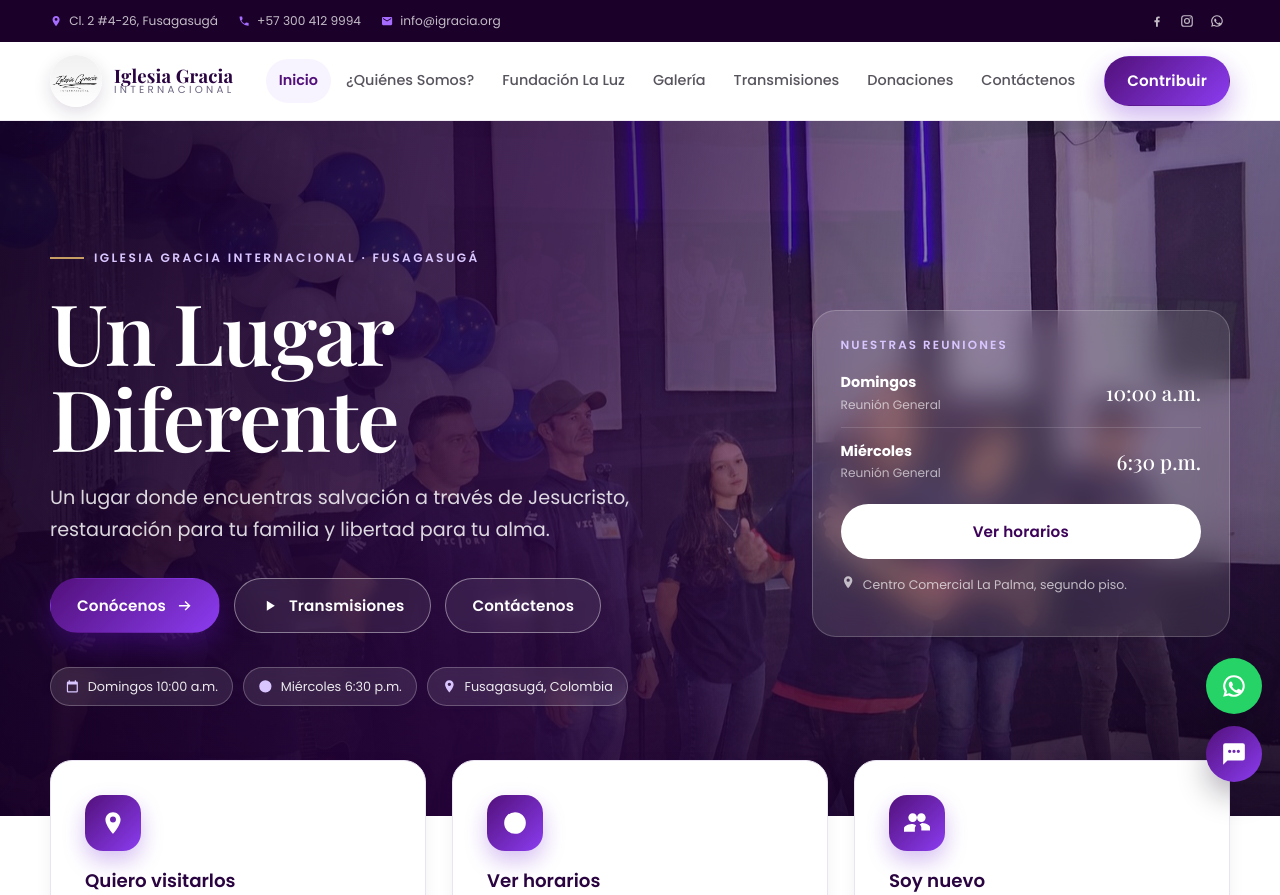
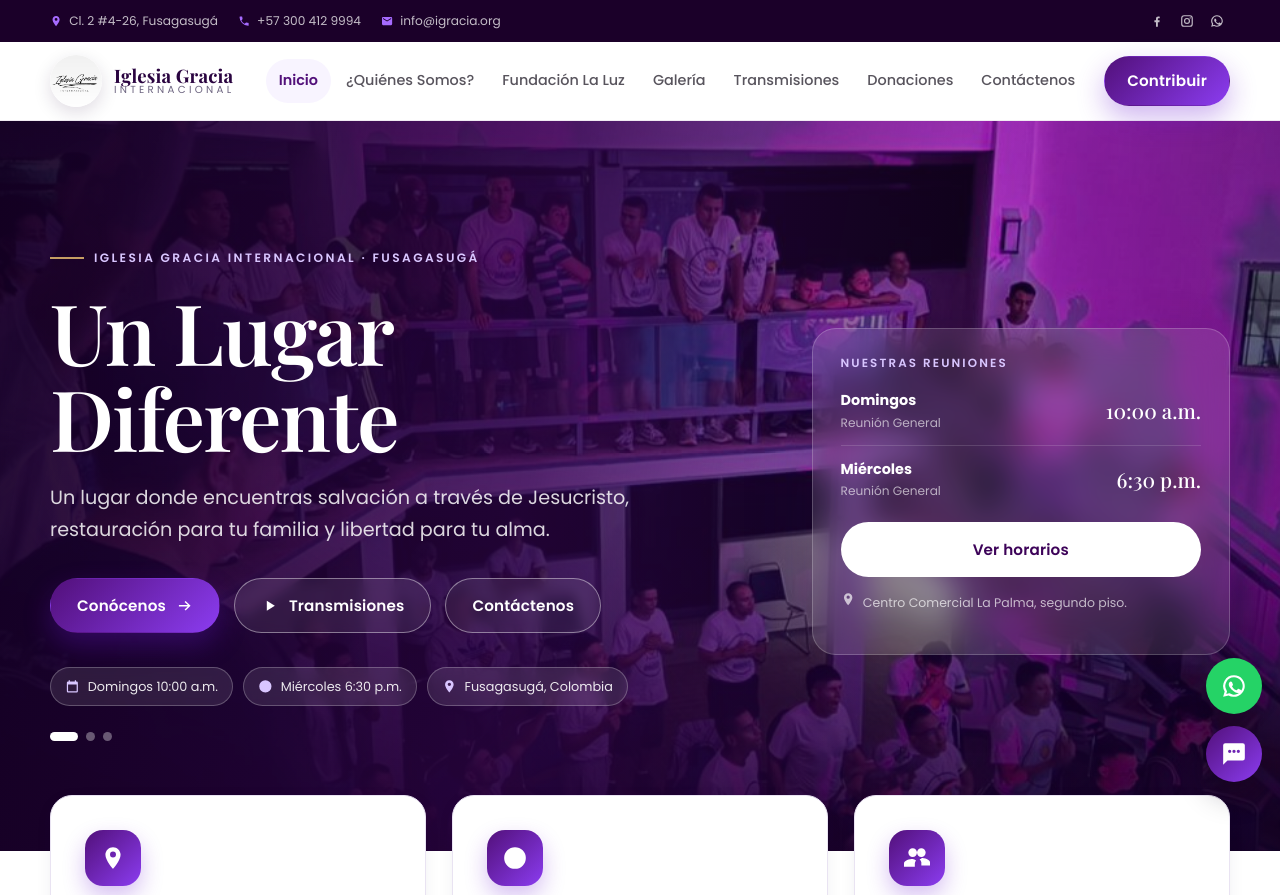
Before and after one commit to andresvillacrez/iglesiagraciainternacional, a plain HTML site: page index.html in a window 1280 px wide. Shown: the top 895 px of the page. Drawn offline with Linux system fonts and the light colour scheme; files whose address does not match are found by name.

Commit message:
Convertir banner principal en carrusel horizontal con parallax inverso y selector

```diff
--- a/assets/css/styles.css
+++ b/assets/css/styles.css
@@ -537,22 +537,34 @@ h6 {
   position: absolute;
   inset: 0;
   z-index: -2;
+  overflow: hidden;
   background: var(--violet-900) url("../img/comunidad-1.jpeg") center/cover no-repeat;
 }
 
+.hero__track {
+  display: flex;
+  height: 100%;
+  transition: transform 0.9s var(--ease);
+  will-change: transform;
+}
+
 .hero__slide {
+  position: relative;
+  flex: 0 0 100%;
+  height: 100%;
+  overflow: hidden;
+}
+
+.hero__image {
   position: absolute;
-  inset: 0;
+  top: 0;
+  left: -15%;
+  width: 130%;
+  height: 100%;
   background-size: cover;
   background-position: center;
-  opacity: 0;
-  transform: scale(1.06);
-  transition: opacity 1.1s var(--ease), transform 7s linear;
-}
-
-.hero__slide.is-active {
-  opacity: 1;
-  transform: scale(1);
+  transition: transform 1.1s var(--ease);
+  will-change: transform;
 }
 
 .hero::after {
@@ -626,6 +638,38 @@ h6 {
   flex-wrap: wrap;
   gap: 10px;
   margin-top: 34px;
+}
+
+.hero__dots {
+  display: flex;
+  align-items: center;
+  gap: 8px;
+  margin-top: 26px;
+}
+
+.hero__dots:empty {
+  display: none;
+}
+
+.hero__dot {
+  width: 9px;
+  height: 9px;
+  padding: 0;
+  border: 0;
+  border-radius: 50%;
+  background: rgba(255, 255, 255, 0.35);
+  cursor: pointer;
+  transition: width 0.25s var(--ease), background-color 0.25s var(--ease);
+}
+
+.hero__dot:hover {
+  background: rgba(255, 255, 255, 0.68);
+}
+
+.hero__dot.is-active {
+  width: 28px;
+  border-radius: var(--pill);
+  background: #fff;
 }
 
 .chip {
--- a/assets/js/config.js
+++ b/assets/js/config.js
@@ -22,6 +22,16 @@ window.IGRACIA_CONFIG = {
       "https://www.google.com/maps?q=Cl.%202%20%234-26%2C%20Fusagasug%C3%A1%2C%20Colombia&output=embed",
     mapLink:
       "https://www.google.com/maps/search/?api=1&query=Cl.%202%20%234-26%2C%20Fusagasug%C3%A1%2C%20Colombia"
+  },
+
+  /* Banner principal: el primer slide es la imagen base.
+     Los siguientes son anuncios. Si dejas solo uno, no hay carrusel. */
+  hero: {
+    slides: [
+      { image: "assets/img/comunidad-1.jpeg", label: "Comunidad" },
+      { image: "assets/img/gallery-16.jpg", label: "Reunión" },
+      { image: "assets/img/gallery-22.jpg", label: "Comunidad Gracia" }
+    ]
   },
 
   links: {
--- a/assets/js/main.js
+++ b/assets/js/main.js
@@ -139,39 +139,137 @@
     });
   }
 
-  /* ---------- Hero: pase de diapositivas ---------- */
+  /* ---------- Hero: carrusel horizontal con parallax inverso ---------- */
   var heroMedia = $("#heroMedia");
   if (heroMedia) {
-    var rawSlides = heroMedia.getAttribute("data-slides");
-    var slides = [];
-    try {
-      slides = JSON.parse(rawSlides || "[]");
-    } catch (err) {
-      slides = [];
+    var heroSlides = [];
+    if (config.hero && Array.isArray(config.hero.slides)) {
+      heroSlides = config.hero.slides.map(function (s) {
+        return typeof s === "string" ? { image: s, label: "" } : s;
+      });
     }
-    if (slides.length) {
-      var slideEls = slides.map(function (src, i) {
-        var d = document.createElement("div");
-        d.className = "hero__slide" + (i === 0 ? " is-active" : "");
-        d.style.backgroundImage = 'url("' + src + '")';
-        heroMedia.appendChild(d);
-        return d;
+    if (!heroSlides.length) {
+      var rawSlides = heroMedia.getAttribute("data-slides");
+      try {
+        heroSlides = JSON.parse(rawSlides || "[]").map(function (s) {
+          return typeof s === "string" ? { image: s, label: "" } : s;
+        });
+      } catch (err) {
+        heroSlides = [];
+      }
+    }
+
+    if (heroSlides.length) {
+      var heroTrack = document.createElement("div");
+      heroTrack.className = "hero__track";
+      var heroImages = [];
+
+      heroSlides.forEach(function (slide) {
+        var slideEl = document.createElement("div");
+        slideEl.className = "hero__slide";
+        var imageEl = document.createElement("div");
+        imageEl.className = "hero__image";
+        imageEl.style.backgroundImage = 'url("' + slide.image + '")';
+        slideEl.appendChild(imageEl);
+        heroTrack.appendChild(slideEl);
+        heroImages.push(imageEl);
+      });
+      heroMedia.appendChild(heroTrack);
+
+      var heroDots = $("#heroDots");
+      var heroCount = heroSlides.length;
+      var heroIndex = 0;
+      var heroInitial = 0;
+      var heroParam = /(?:\?|&)hero=(\d+)/.exec(window.location.search);
+      if (heroParam) {
+        heroInitial = parseInt(heroParam[1], 10) || 0;
+      }
+      var heroTimer = null;
+      var heroPaused = false;
+      var heroAuto = heroCount > 1 && !reduceMotion;
+      var heroSection = heroMedia.closest ? heroMedia.closest(".hero") : null;
+
+      function heroApply(index) {
+        heroIndex = (index + heroCount) % heroCount;
+        heroTrack.style.transform = "translateX(-" + heroIndex * 100 + "%)";
+        heroImages.forEach(function (img, i) {
+          var offset = (heroIndex - i) * 6;
+          offset = Math.max(-10, Math.min(10, offset));
+          img.style.transform = "translateX(" + offset + "%)";
+        });
+        if (heroDots) {
+          var dots = heroDots.querySelectorAll(".hero__dot");
+          for (var d = 0; d < dots.length; d++) {
+            var active = d === heroIndex;
+            dots[d].classList.toggle("is-active", active);
+            dots[d].setAttribute("aria-current", active ? "true" : "false");
+          }
+        }
+      }
+
+      function heroBuildDots() {
+        if (!heroDots) return;
+        heroDots.innerHTML = "";
+        if (heroCount < 2) return;
+        heroSlides.forEach(function (slide, i) {
+          var dot = document.createElement("button");
+          dot.type = "button";
+          dot.className = "hero__dot" + (i === 0 ? " is-active" : "");
+          dot.setAttribute(
+            "aria-label",
+            "Ver " + (slide.label || "imagen " + (i + 1))
+          );
+          dot.setAttribute("aria-current", i === 0 ? "true" : "false");
+          dot.addEventListener("click", function () {
+            heroApply(i);
+            heroRestart();
+          });
+          heroDots.appendChild(dot);
+        });
+      }
+
+      function heroStop() {
+        if (heroTimer) {
+          window.clearInterval(heroTimer);
+          heroTimer = null;
+        }
+      }
+
+      function heroStart() {
+        if (!heroAuto) return;
+        heroStop();
+        heroTimer = window.setInterval(function () {
+          if (!heroPaused && !document.hidden) heroApply(heroIndex + 1);
+        }, 7000);
+      }
+
+      function heroRestart() {
+        heroStop();
+        heroStart();
+      }
+
+      if (heroSection) {
+        heroSection.addEventListener("mouseenter", function () {
+          heroPaused = true;
+        });
+        heroSection.addEventListener("mouseleave", function () {
+          heroPaused = false;
+        });
+        heroSection.addEventListener("focusin", function () {
+          heroPaused = true;
+        });
+        heroSection.addEventListener("focusout", function () {
+          heroPaused = false;
+        });
+      }
+
+      document.addEventListener("visibilitychange", function () {
+        heroPaused = document.hidden;
       });
 
-      if (slides.length > 1 && !reduceMotion) {
-        var current = 0;
-        var timer = window.setInterval(function () {
-          slideEls[current].classList.remove("is-active");
-          current = (current + 1) % slideEls.length;
-          slideEls[current].classList.add("is-active");
-        }, 6500);
-
-        document.addEventListener("visibilitychange", function () {
-          if (document.hidden) {
-            window.clearInterval(timer);
-          }
-        });
-      }
+      heroBuildDots();
+      heroApply(heroInitial);
+      heroStart();
     }
   }
 
--- a/index.html
+++ b/index.html
@@ -186,6 +186,7 @@
             <span class="chip"><svg class="icon" aria-hidden="true"><use href="#i-clock"></use></svg> Miércoles 6:30 p.m.</span>
             <span class="chip"><svg class="icon" aria-hidden="true"><use href="#i-pin"></use></svg> Fusagasugá, Colombia</span>
           </div>
+          <div class="hero__dots" id="heroDots" aria-label="Seleccionar imagen del banner"></div>
         </div>
 
         <aside class="hero__aside reveal" data-delay="2" aria-label="Horarios de reuniones">
--- a/sw.js
+++ b/sw.js
@@ -1,7 +1,7 @@
 /* Iglesia Gracia Internacional — Service Worker
    Cachea los recursos estáticos y sirve una versión offline.
    Cambia CACHE_VERSION al publicar una actualización. */
-var CACHE_VERSION = "igracia-v4";
+var CACHE_VERSION = "igracia-v5";
 var OFFLINE_URL = "index.html";
 
 var PRECACHE = [
```
